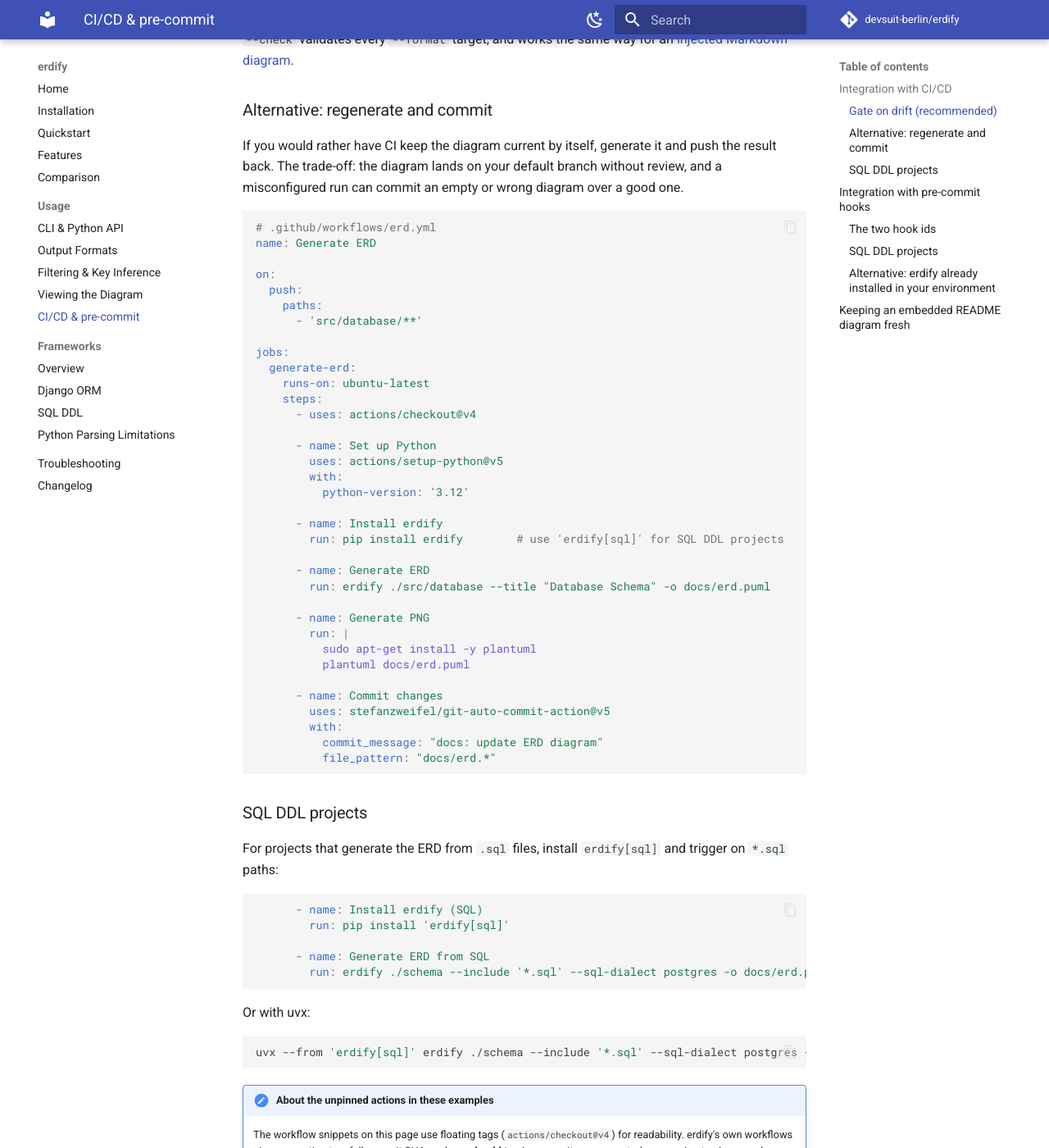
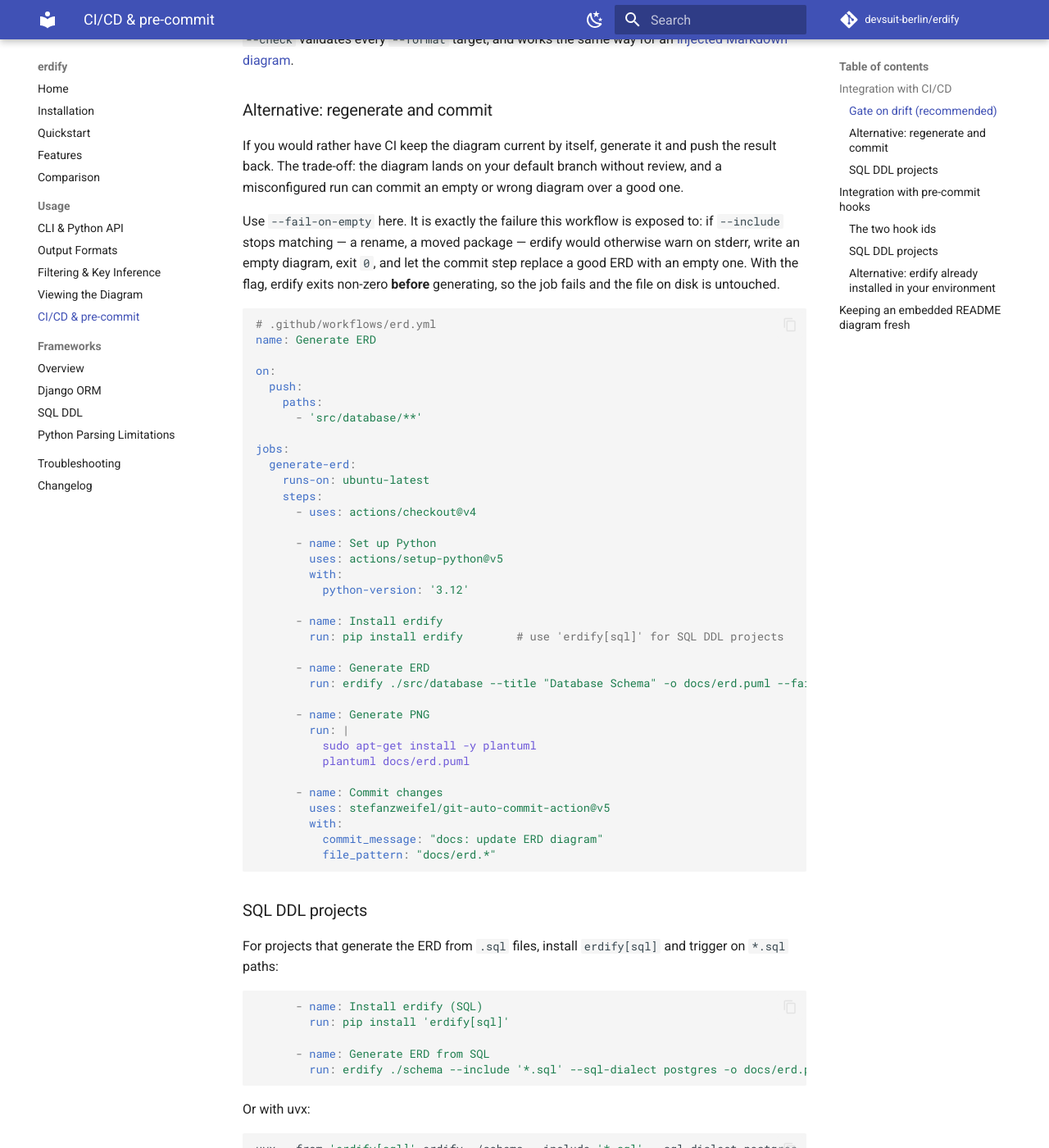
Before and after one commit to devsuit-berlin/erdify, an MkDocs documentation site: the page built from docs/usage/ci.md, in a window 1280 px wide and 1400 px high, scrolled down 872 px. Shown: the whole window at 82% size. Built offline with MkDocs 1.6.1 and Material for MkDocs 9.7.7, drawn with Linux system fonts in a browser that asks for light colours; comment, search, counter and statistics services are not loaded.

````diff
--- a/docs/usage/ci.md
+++ b/docs/usage/ci.md
@@ -50,6 +50,12 @@ push the result back. The trade-off: the diagram lands on your default branch
 without review, and a misconfigured run can commit an empty or wrong diagram
 over a good one.
 
+Use `--fail-on-empty` here. It is exactly the failure this workflow is exposed
+to: if `--include` stops matching — a rename, a moved package — erdify would
+otherwise warn on stderr, write an empty diagram, exit `0`, and let the commit
+step replace a good ERD with an empty one. With the flag, erdify exits non-zero
+**before** generating, so the job fails and the file on disk is untouched.
+
 ```yaml
 # .github/workflows/erd.yml
 name: Generate ERD
@@ -74,7 +80,7 @@ jobs:
         run: pip install erdify        # use 'erdify[sql]' for SQL DDL projects
 
       - name: Generate ERD
-        run: erdify ./src/database --title "Database Schema" -o docs/erd.puml
+        run: erdify ./src/database --title "Database Schema" -o docs/erd.puml --fail-on-empty
 
       - name: Generate PNG
         run: |
````
Also changed, not shown: CHANGELOG.md (+6 -0 lines), docs/troubleshooting.md (+2 -1 lines), 2 other files.
